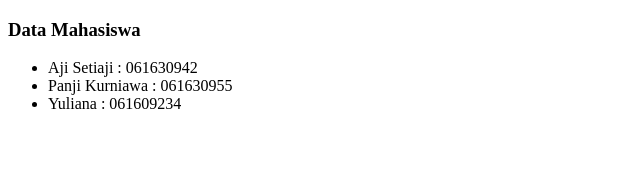
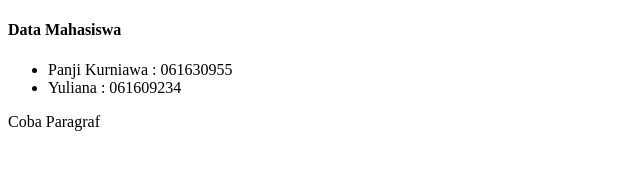
Before and after one commit to ajisetiaji101/belajargithub, a plain HTML site: page mahasiswa.html in a window 1280 px wide. Shown: the whole page, without its empty margins (0-640 px from the left). Drawn offline with Linux system fonts and the light colour scheme.

Commit message:
perubahan data

```diff
--- a/mahasiswa.html
+++ b/mahasiswa.html
@@ -7,11 +7,11 @@
     <title>Coba Git</title>
   </head>
   <body>
-    <h3>Data Mahasiswa</h3>
+    <h4>Data Mahasiswa</h4>
     <ul>
-      <li>Aji Setiaji : 061630942</li>
       <li>Panji Kurniawa : 061630955</li>
       <li>Yuliana : 061609234</li>
     </ul>
+    <p>Coba Paragraf</p>
   </body>
 </html>
```
